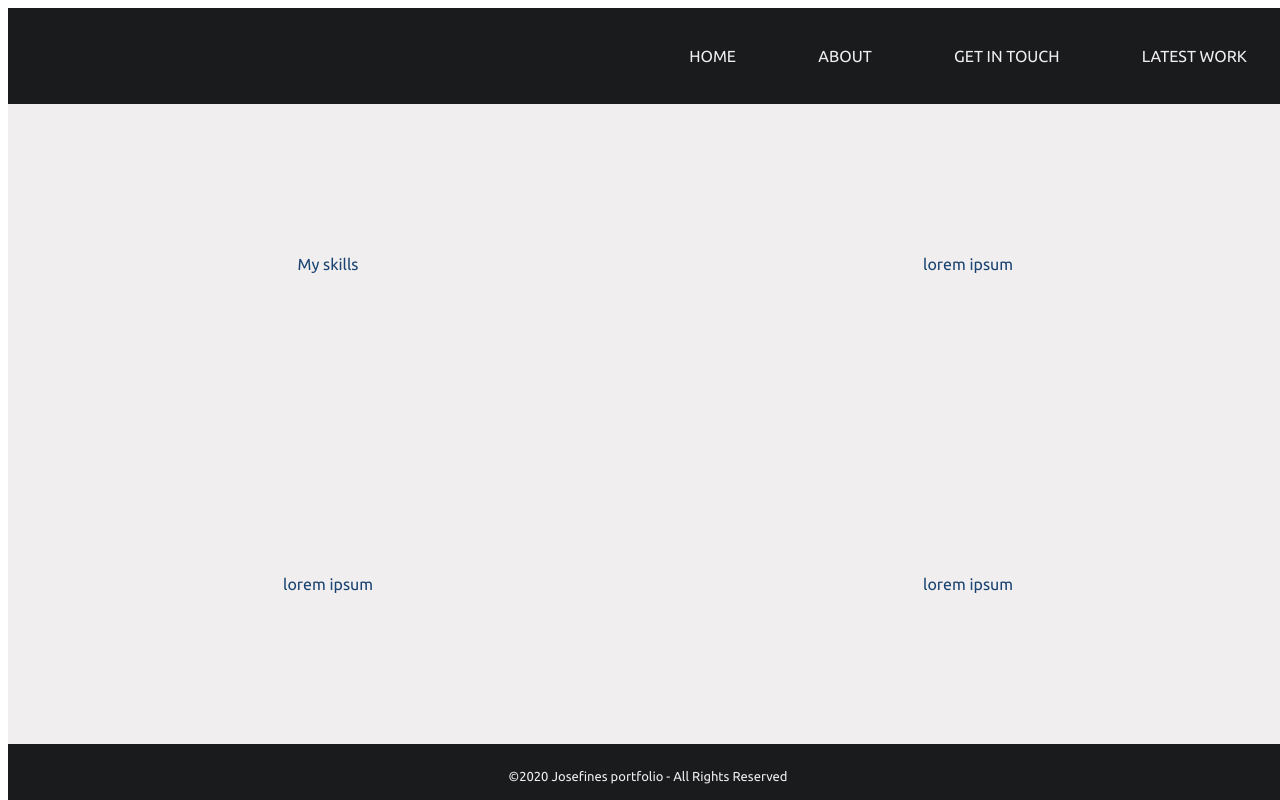
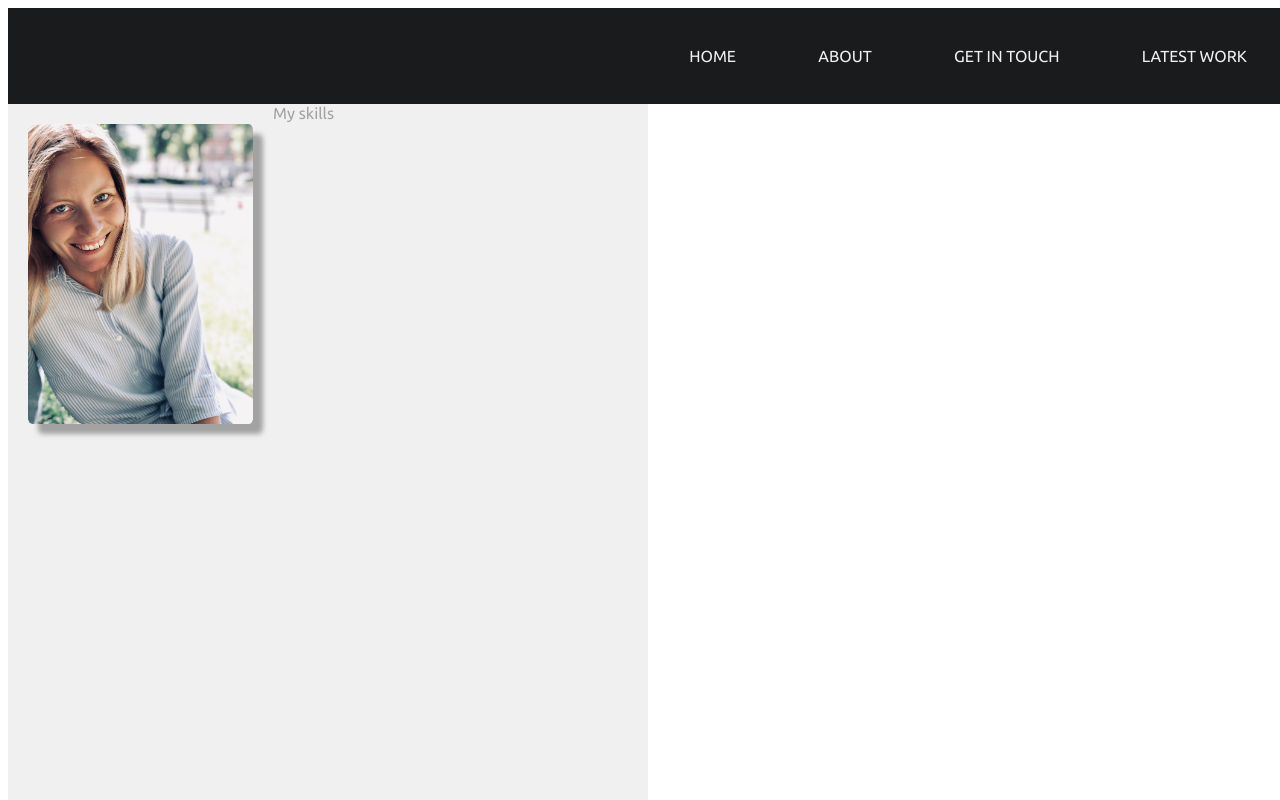
Before and after one commit to jbrorson/My-First-Portfolio-Site, a React (Create React App) app: page / in a window 1280 px wide. Shown: the top 800 px of the page. Built offline with nearby package versions, Linux system fonts and the light colour scheme.

Commit message:
added image

```diff
--- a/src/App.css
+++ b/src/App.css
@@ -1,9 +1,10 @@
 :root {
   --mainDark: #191b1d;
   --mainGrey: rgb(230, 230, 230);
-  --mainWhite: #f0eeee;
+  --mainWhite: #f0f0f0;
   --mainLightBlue: rgb(186, 197, 231);
   --mainBlue: #194472;
+  --shadowColor: #a2a2a2;
 }
 
 /* font-family: 'Ubuntu', sans-serif; */
--- a/src/App.js
+++ b/src/App.js
@@ -12,12 +12,12 @@ import Footer from "./components/Footer";
 import About from "./components/About";
 import FirstPage from "./components/FirstPage";
 
-// const projects = [
-//   {
-//     title: "Project 1",
-//     url: "https://github.com/jbrorson/React---Portfolio"
-//   }
-// ];
+const projects = [
+  {
+    title: "Project 1",
+    url: "https://github.com/jbrorson/React---Portfolio"
+  }
+];
 
 function App() {
   return (
@@ -27,7 +27,7 @@ function App() {
           <Navbar />
           <FirstPage message="Hi, I'm Josefine, I'm a Front-End Developer" />
 
-          <Route exact path="about" component={About} />
+          <Route path="about" component={About} />
         </Switch>
         {/* <Switch>
           <Route path="/about">
@@ -42,9 +42,9 @@ function App() {
         </Switch> */}
         {/* <Content /> */}
         <Card title="My skills" />
+        {/* <Card />
         <Card />
-        <Card />
-        <Card />
+        <Card /> */}
         {/* <Card title="About me" message="27 Y/O, from Stockholm" />
           <Card title="Contact" message="Write something to me..."/> */}
         <Footer />
--- a/src/components/Card.js
+++ b/src/components/Card.js
@@ -1,15 +1,23 @@
 import React from "react";
 import styled from "styled-components";
+// import JBimg_optimized from "/images/JBimg_optimized";
+
+const projects = [
+  {
+    title: "Project 1",
+    url: "https://github.com/jbrorson/React---Portfolio"
+  }
+];
 
 const Card = styled.div`
   display: flex;
-  justify-content: center;
-  align-items: center;
+  /* justify-content: center;
+  align-items: center; */
   font-family: "Ubuntu", sans-serif;
   background: var(--mainWhite);
-  color: var(--mainBlue);
+  color: var(--shadowColor);
   width: 50%;
-  height: 40vh;
+  height: 100vh;
   margin: auto 0;
   padding: 0;
   display: inline-flex;
@@ -17,10 +25,22 @@ const Card = styled.div`
   &:hover {
     background-color: var(--mainGrey);
   }
+  img {
+    height: 300px;
+    border-radius: 2%;
+    margin: 20px;
+    /* padding: 20px; */
+    box-shadow: 10px 10px 5px 0px;
+  }
 `;
 
 const CardStyle = props => {
-  return <Card>{props.title || "lorem ipsum"}</Card>;
+  return (
+    <Card>
+      <img src="/images/JBimg_optimized.jpg" alt="" />
+      {props.title || "lorem ipsum"}
+    </Card>
+  );
 };
 
 export default CardStyle;
--- a/src/components/hoc/Aux.js
+++ /dev/null
@@ -1,3 +0,0 @@
-const aux = (props) => props.children;
-
-export default aux;
```
Also changed, not shown: public/images/JBimg_optimized.jpg (added).
